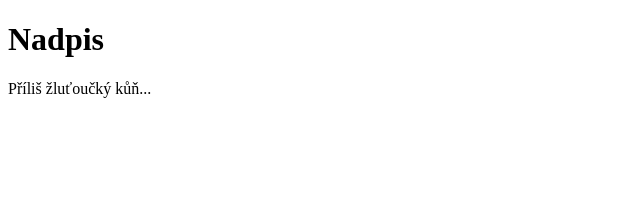
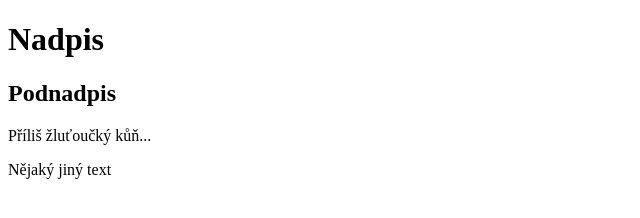
Before and after one commit to serych/mujweb30, a plain HTML site: page index.html in a window 1280 px wide. Shown: the whole page, without its empty margins (0-640 px from the left). Drawn offline with Linux system fonts and the light colour scheme.

Commit message:
Přidání podnadpisu

```diff
--- a/index.html
+++ b/index.html
@@ -6,7 +6,8 @@
 <body>
 
 <h1>Nadpis</h1>
+<h2>Podnadpis</h2>
 <p>Příliš žluťoučký kůň...</p>
-
+<p>Nějaký jiný text</p>
 </body>
 </html>
```
